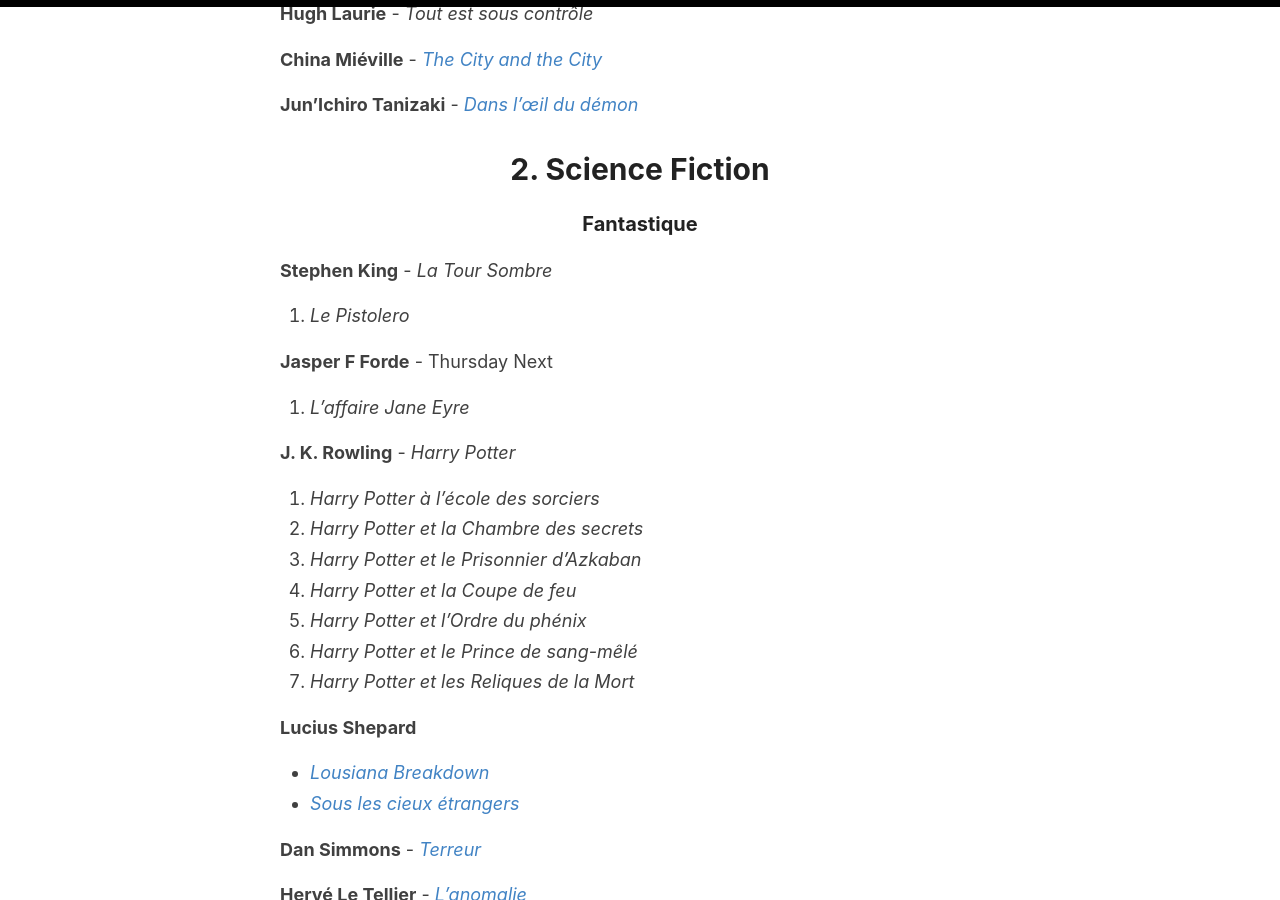
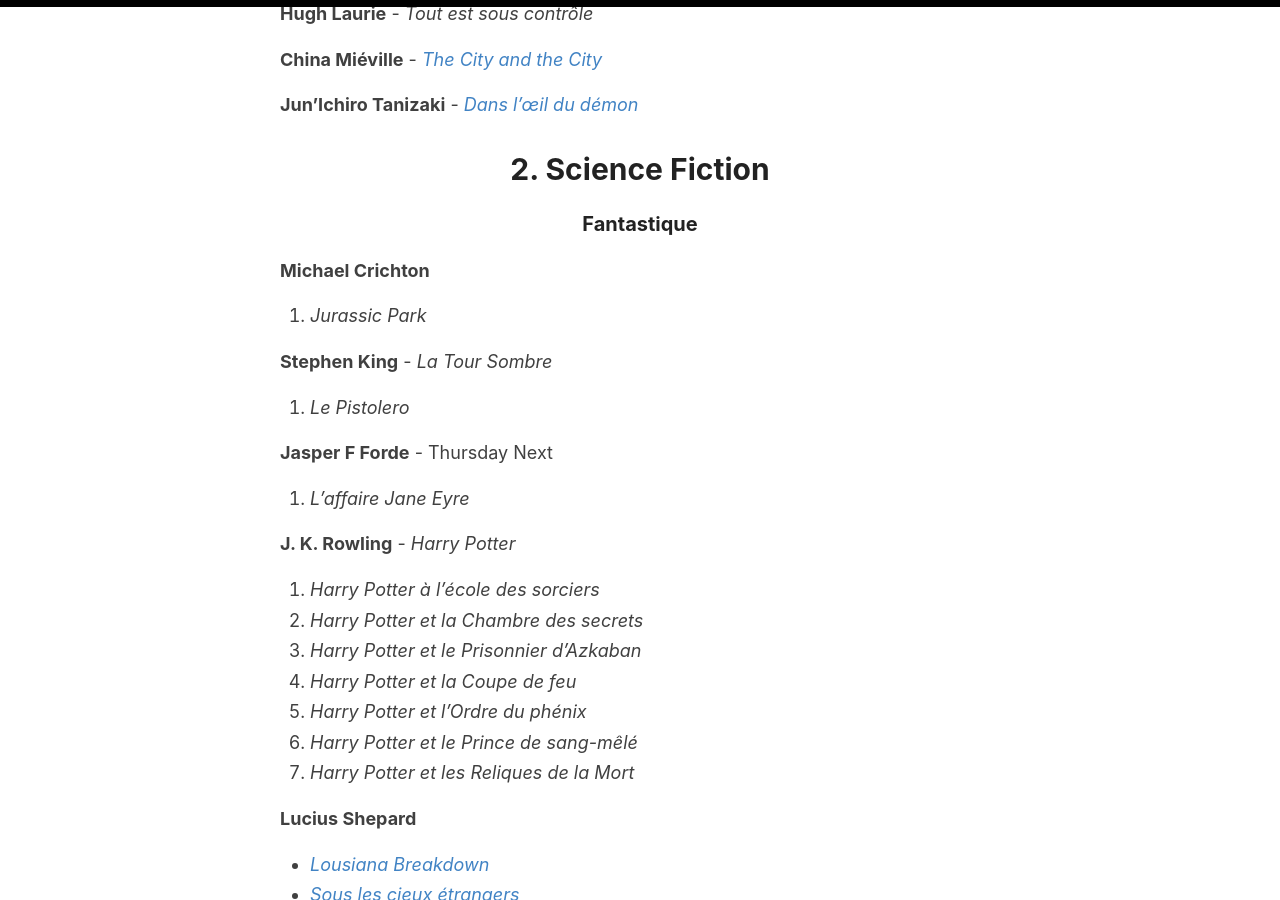
Before and after one commit to homeostasie/bouquins, a Jekyll site: the page built from _pages/lectures.md, in a window 1280 px wide and 900 px high, scrolled down 1985 px. Built offline with Jekyll 4.4.1, drawn with Linux system fonts in a browser that asks for light colours.

Commit message:
maj lecture avec Jurassic park

```diff
--- a/_pages/lectures.md
+++ b/_pages/lectures.md
@@ -85,6 +85,9 @@
 # 2. Science Fiction
 
 ### Fantastique
+
+**Michael Crichton**
+1. *Jurassic Park*
 
 **Stephen King** - *La Tour Sombre*
 1. *Le Pistolero*
```
